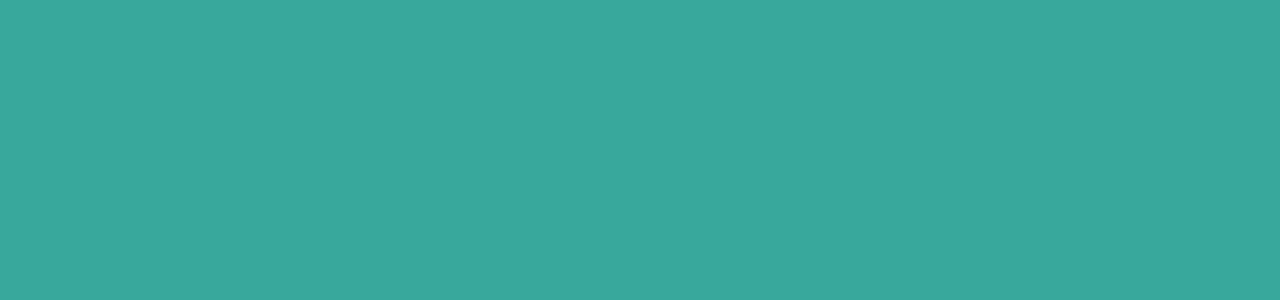
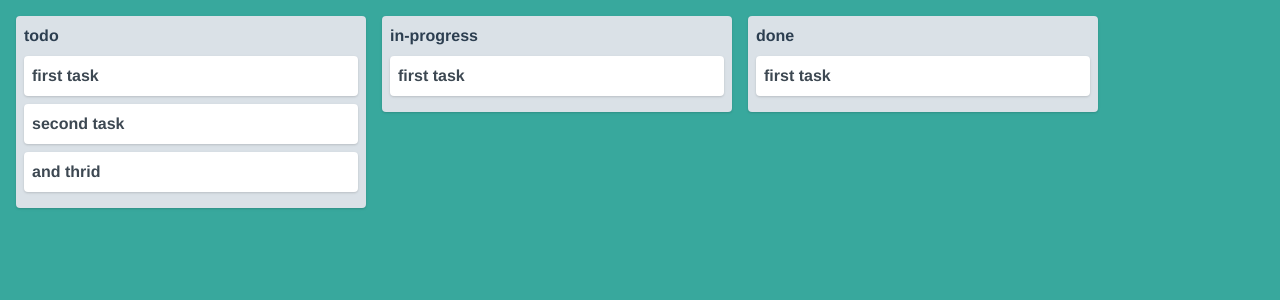
Before and after one commit to BartoszStachowski/trello-clone, a Vue app: page / in a window 1280 px wide. Shown: the top 300 px of the page. Built offline with nearby package versions, Linux system fonts and the light colour scheme.

Commit message:
*create board layout *create vuex plugin

```diff
--- a/src/store/index.js
+++ b/src/store/index.js
@@ -1,12 +1,14 @@
 import Vue from 'vue';
 import Vuex from 'vuex';
 import defaultBoard from '../default-board';
+import { saveStatePlugin } from '../utils';
 
 Vue.use(Vuex);
 
 const board = JSON.parse(localStorage.getItem('board')) || defaultBoard;
 
 export default new Vuex.Store({
+  plugins: [saveStatePlugin],
   state: {
     board,
   },
--- a/src/utils.js
+++ b/src/utils.js
@@ -1,9 +1,12 @@
+// eslint-disable-next-line import/prefer-default-export
 export function uuid() {
   return Math.random().toString(16).slice(2);
 }
 
 export function saveStatePlugin(store) {
   store.subscribe(
-    (mutation, state) => localStorage.setItem('boards', JSON.stringify(state.boards)),
+    (mutation, state) => {
+      localStorage.setItem('board', JSON.stringify(state.board));
+    },
   );
 }
--- a/src/views/Board.vue
+++ b/src/views/Board.vue
@@ -1,8 +1,32 @@
 <template>
   <div class="board">
-
+    <div class="flex flex-row items-start">
+      <div class="column" v-for="(column, $columnIndex) of board.columns" :key="$columnIndex">
+        <div class="flex items-center mb-2 font-bold">
+          {{column.name}}
+        </div>
+        <div class="list-reset">
+          <div class="task" v-for="(task, $taskIndex) of column.tasks" :key="$taskIndex">
+            <span class="w-full flex-no-shrink font-bold">
+              {{task.name}}
+            </span>
+            <p v-if="task.description" class="w-full flex-no-shrink mt-1 text-sm">
+              {{task.description}}
+            </p>
+          </div>
+        </div>
+      </div>
+    </div>
   </div>
 </template>
+
+<script>
+import { mapState } from 'vuex';
+
+export default {
+  computed: mapState(['board']),
+};
+</script>
 
 <style lang="css">
 .task {
@@ -21,6 +45,6 @@
 
 .task-bg {
   @apply absolute;
-  background: rgba(0,0,0,0.5);
+  background: rgba(0, 0, 0, 0.5);
 }
 </style>
```
